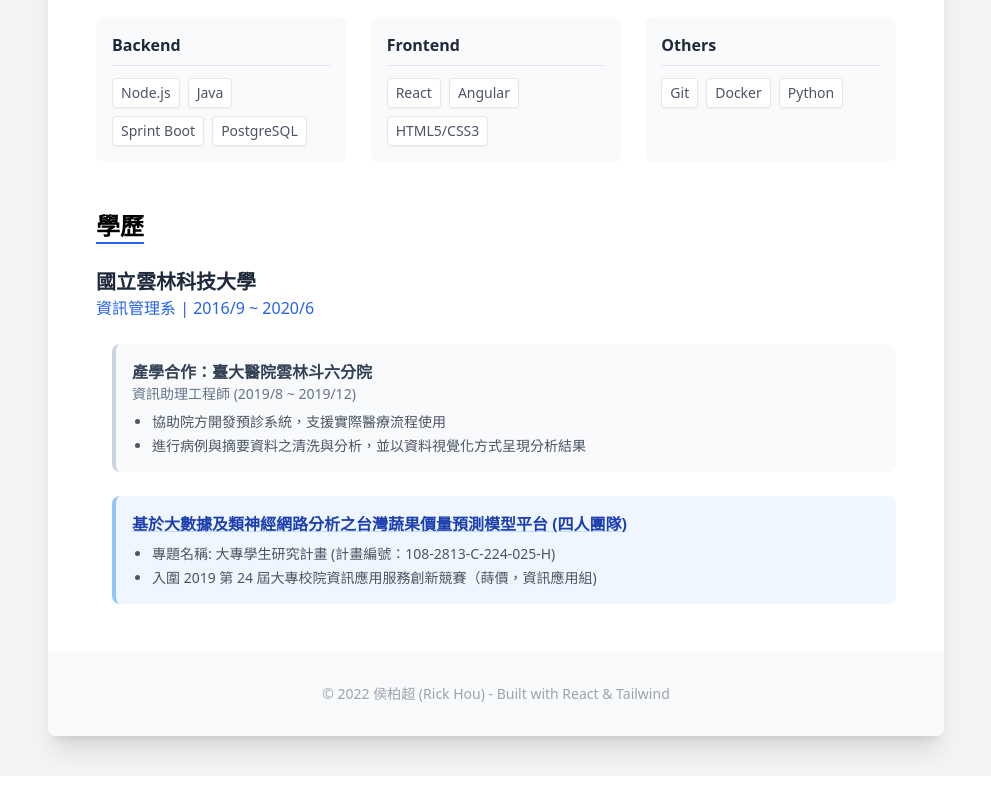
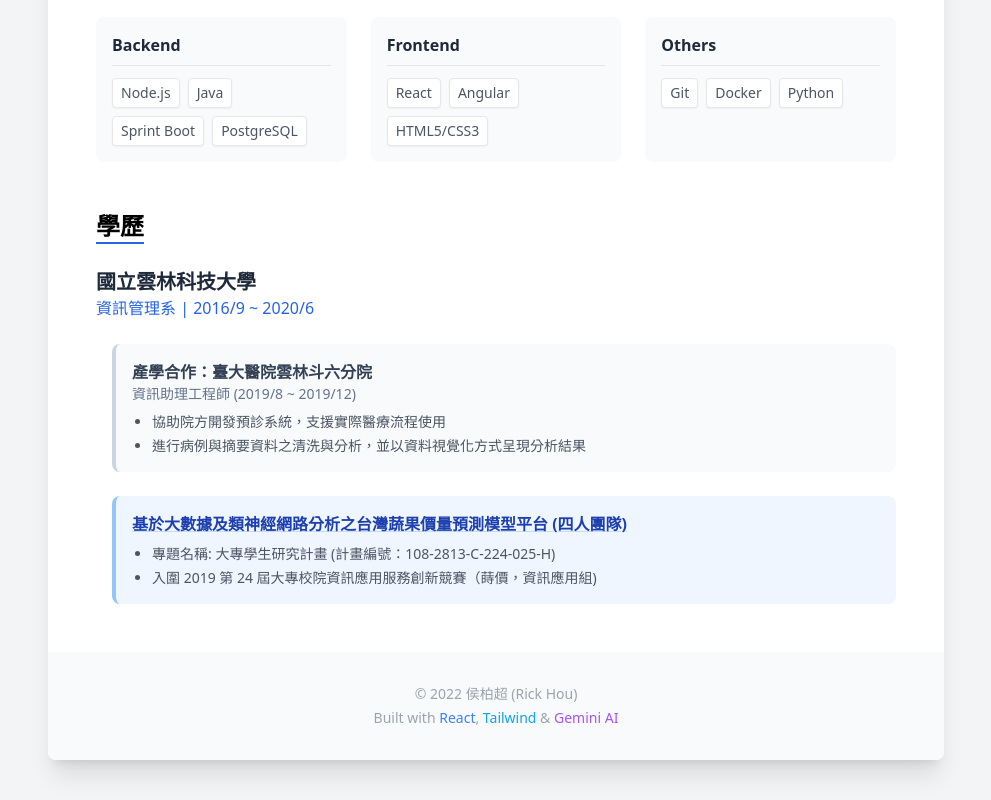
Before and after one commit to pock999/profile, a React (Vite) app: page / in a window 1280 px wide. Shown: the part 1282-2082 px from the top of the page, without its empty margins (144-1135 px from the left). Before the commit the page ends 2058 px from the top, so only its background shows below. Built offline with nearby package versions, Linux system fonts and the light colour scheme.

Commit message:
feat: update

```diff
--- a/src/components/Footer.jsx
+++ b/src/components/Footer.jsx
@@ -5,7 +5,12 @@ const Footer = () => {
   const { t } = useTranslation();
   return (
     <footer className="bg-gray-50 text-center py-8 text-gray-400 text-sm">
-      © {new Date().getFullYear()} {t('profile.name')} - Built with React & Tailwind
+      <p>© {new Date().getFullYear()} {t('profile.name')}</p>
+      <p className="mt-1">
+        Built with <span className="text-blue-500">React</span>,
+        <span className="text-sky-500"> Tailwind</span> &
+        <span className="text-purple-500"> Gemini AI</span>
+      </p>
     </footer>
   );
 };
```
Also changed, not shown: 1 other file (tests, documents, lock files or other folders).
